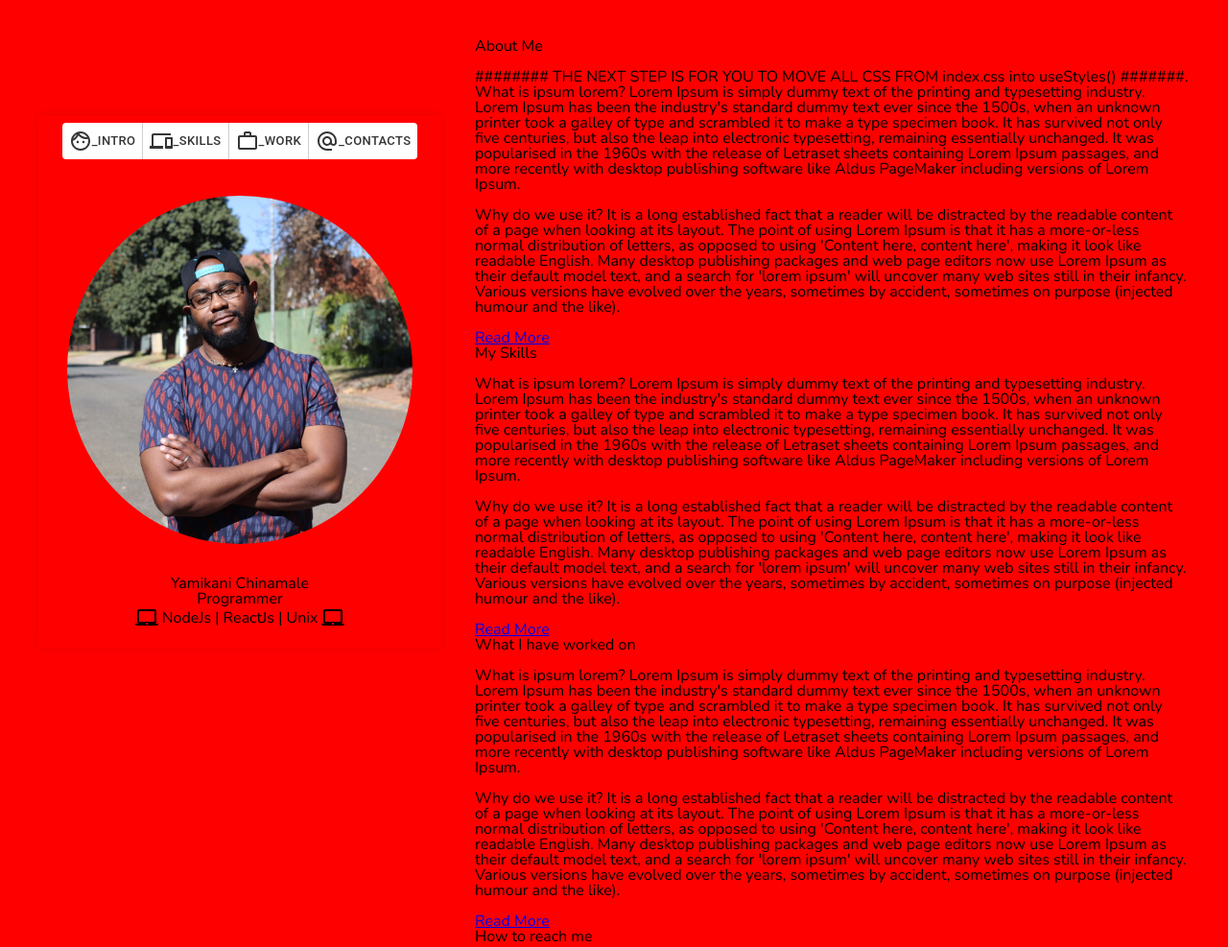
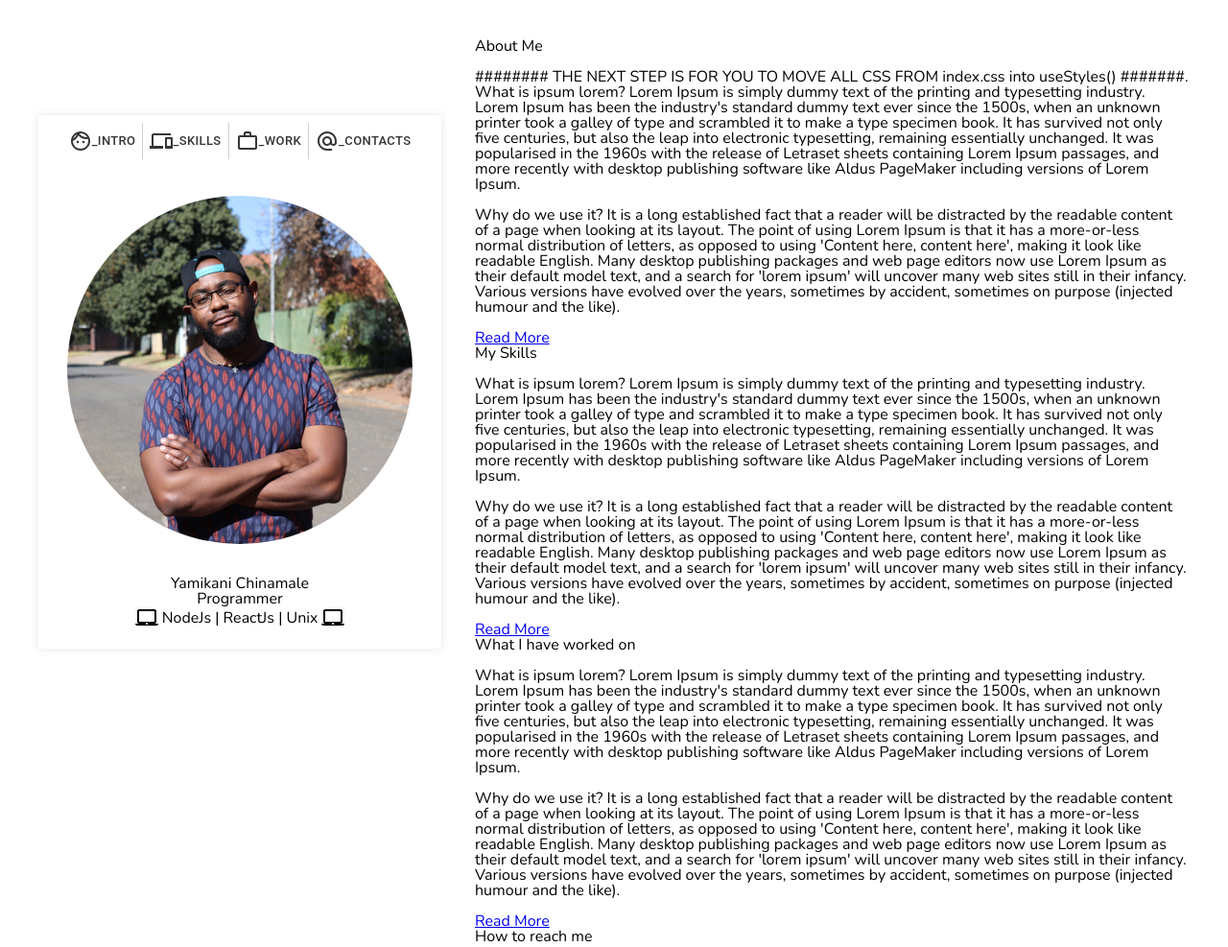
Before and after one commit to ychinamale/portfolio, a React app: page / in a window 1280 px wide. Shown: the top 987 px of the page at 96% size. Built offline with nearby package versions, Linux system fonts and the light colour scheme.

Commit message:
Replaced CSS with JSS

```diff
--- a/src/index.css
+++ b/src/index.css
@@ -4,77 +4,3 @@ body {
     align-items: center;
     justify-content: center;
 }
-
-@media (min-width: 1201px) {
-    body {
-        background: red;
-    }
-}
-/*
-.container {
-    display: flex;
-    flex-direction: row;
-    width: 100%;
-    height: 100%;
-    background: aquamarine;
-}
-
-.left-pane {
-    background: white;
-    max-width: 550px;
-    min-width: 440px;
-    display: flex;
-    align-items: center;
-    justify-content: center;
-}
-
-.right-pane {
-    background: white;
-    width: auto;
-    padding: 0 0 100px 0;
-}
-
-
-.container__sticky {
-    background: #FFF;
-    max-width: 550px;
-    min-width: 440px;
-    position: fixed;
-    display: flex;
-    flex-direction: column;
-    align-items: center;
-    justify-content: center;
-    top: 40px;
-    left: 20px
-
-}
-
-.container__mobile {
-    display: flex;
-    align-items: center;
-    justify-content: center;
-}
-
-@media ( max-width: 1000px) {
-    .container {
-        flex-direction: column;
-        align-items: center;
-    }
-
-    .left-pane {
-        width: 100%;
-        display: flex;
-        align-items: center;
-        justify-content: center;
-    }
-
-    .right-pane {
-        width: 100%;
-    }
-}
-
-.content {
-    padding: 10px 40px 0px;
-}
-
-*/
```
